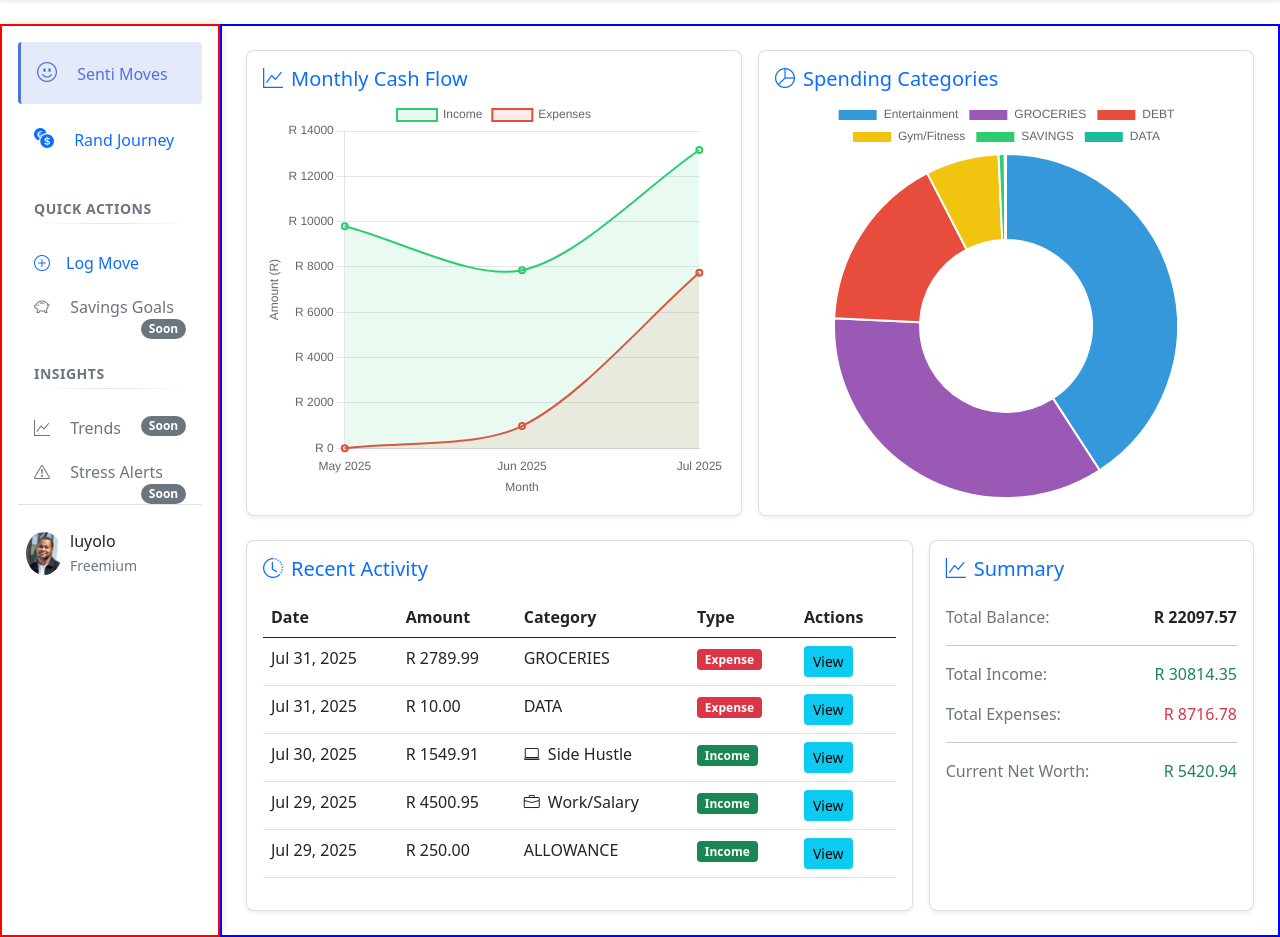
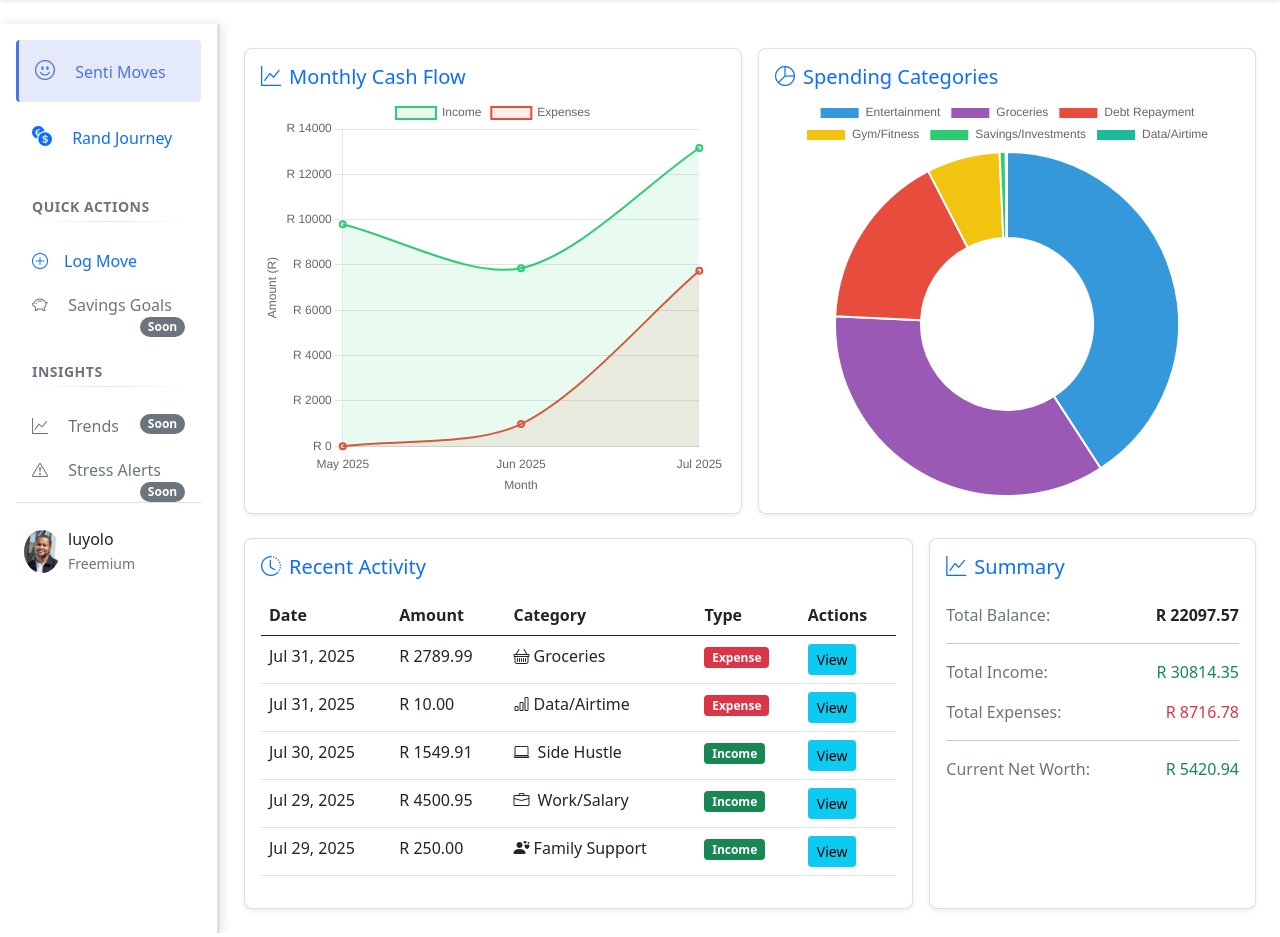
Before and after one commit to Liyema04/Personal-finance-tracker, a Django app: page /dashboard in a window 1280 px wide. Shown: the part 89-1026 px from the top of the page. Run offline with Django 5.2, Linux system fonts and the light colour scheme; a user stored in the database is signed in; data comes from the database, SQL or seed files in the repository; both versions use the stored data as it was after the commit; some libraries are stand-ins or nearby versions.

Commit message:
Personal Finance Tracker App
Dashboard:
- Recent Activity block -> icons in category column of table

```diff
--- a/src/transactions/templates/transactions/dashboard.html
+++ b/src/transactions/templates/transactions/dashboard.html
@@ -96,12 +96,53 @@
                   <td>{{ t.date|date:"M d, Y" }}</td>
                   <td>R {{ t.amount }}</td>
                   <td>
+                      <!--Income-->
                     {% if t.category == 'SALARY' %}
                       <i class="bi bi-briefcase me-1"></i> Work/Salary
+
                     {% elif t.category == 'SIDE_HUSTLE' %}
                       <i class="bi bi-laptop me-1"></i> Side Hustle
+
+                    {% elif t.category == 'BUSARY' %}
+                      <i class="bi bi-mortarboard"></i> Scholarship/Bursary
+
+                    {% elif t.category == 'ALLOWANCE' %}
+                      <i class="bi bi-person-hearts"></i> Family Support
+
+                    {% elif t.category == 'STUDENT_LOAN' %}
+                      <i class="bi bi-buildings"></i> Student Loan
+
+                    {% elif t.category == 'GRANT' %}
+                      <i class="bi bi-clipboard-check"></i> Grant
+
+                    {% elif t.category == 'GIFT' %}
+                      <i class="bi bi-gift"></i> Gift
+
+                      <!--Expenses-->
+                    {% elif t.category == 'GROCERIES' %}
+                      <i class="bi bi-basket"></i> Groceries
+
+                    {% elif t.category == 'RENT' %}
+                      <i class="bi bi-house"></i> Rent/Accomodation
+
+                    {% elif t.category == 'TRANSPORT' %}
+                      <i class="bi bi-train-front"></i> Transport
+
+                    {% elif t.category == 'DATA' %}
+                      <i class="bi bi-bar-chart"></i> Data/Airtime
+
                     {% elif t.category == 'GYM' %}
                       <i class="bi bi-heart-pulse-fill"></i> Gym/Fitness
+
+                    {% elif t.category == 'INSURANCE' %}
+                      <i class="bi bi-bank"></i> Insurance
+
+                    {% elif t.category == 'DEBT' %}
+                      <i class="bi bi-credit-card"></i> Debt Repayment
+
+                    {% elif t.category == 'ENTERTAINMENT' %}
+                      <i class="bi bi-joystick"></i> Entertainment
+
                     {% else %}
                       {{ category_display|default:t.category }}
                     {% endif %}
@@ -223,15 +264,31 @@
     data: {
       labels: categoryData.map(item => {
         const categories = {
-          'GYM': 'Gym/Fitness',
-          'FOOD': 'Food',
-          'TRANSPORT': 'Transport',
-          'ENTERTAINMENT': 'Entertainment',
-          'BILLS': 'Bills',
-          'OTHER': 'Other',
-          'SALARY': 'Salary',
-          'SIDE_HUSTLE': 'Side Hustle'
+        // Income
+        "SALARY": "Work/Salary",
+        "SIDE_HUSTLE": "Side Hustle",
+        "BUSARY": "Scholarship/Bursary",
+        "ALLOWANCE": "Family Support",
+        "STUDENT_LOAN": "Student Loan",
+        "GRANT": "Grant",
+        "GIFT": "Gift",
+        // Expenses
+        "GROCERIES": "Groceries",
+        "RENT": "Rent/Accommodation",
+        "TRANSPORT": "Transport",
+        "DATA": "Data/Airtime",
+        "GYM": "Gym/Fitness",
+        "INSURANCE": "Insurance",
+        "DEBT": "Debt Repayment",
+        "ENTERTAINMENT": "Entertainment",
+        "DINING": "Eating Out",
+        "EDUCATION": "Education",
+        "HEALTH": "Health/Medical",
+        "CLOTHING": "Clothing",
+        "SAVINGS": "Savings/Investments",
+        "SUBSCRIPTIONS": "Subscriptions",
         };
+
         return categories[item.category] || item.category;
       }),
       datasets: [{
--- a/src/transactions/templates/transactions/index.html
+++ b/src/transactions/templates/transactions/index.html
@@ -127,7 +127,7 @@
             max-height: 100%;
             transition: transform 0.3s ease;
             box-shadow: 2px 0 10px rgba(0,0,0,0.1);
-            border: 2px solid red !important; /* Temporary debug */
+            /*border: 2px solid red !important;  Temporary debug */
         }
 
         .tracker-main-content {
@@ -137,7 +137,7 @@
             margin-left: 0 !important;
             width: auto !important;
 
-            border: 2px solid blue !important; /* Temporary debug */
+            /*border: 2px solid blue !important;  Temporary debug */
         }
 
         /* Mobile Styles */
```
Also changed, not shown: src/db.sqlite3, 1 other file.
